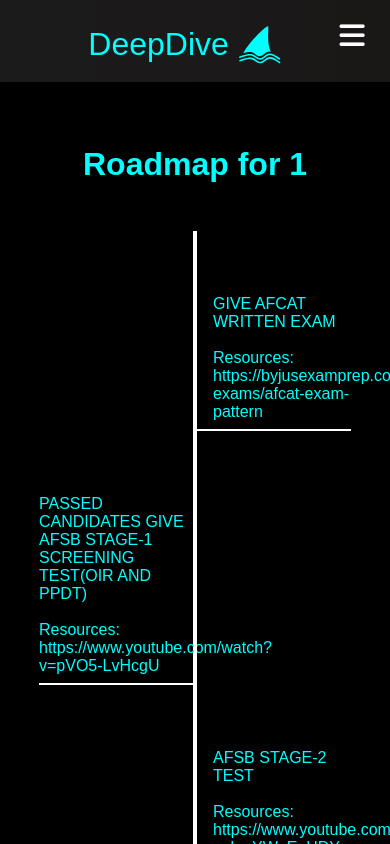
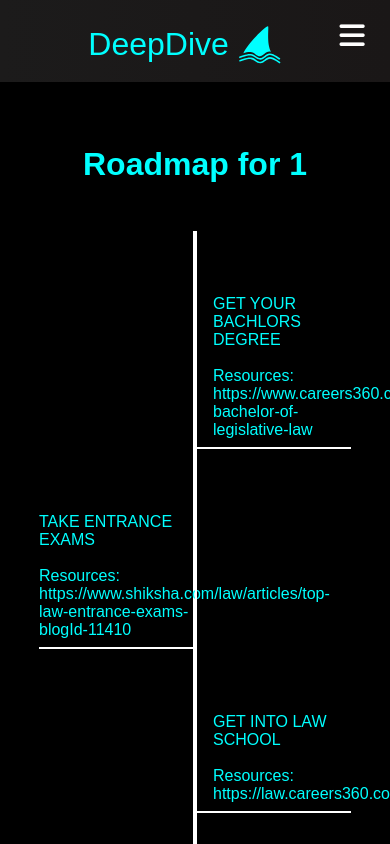
Before and after one commit to PiyushWadhawan/Deep-Dive, a React (Create React App) app: page /roadmap/1/1 in a window 390 px wide. Shown: the top 844 px of the page. Built offline with nearby package versions, Linux system fonts and the light colour scheme.

Commit message:
Updated Roadmaps and responsiveness

```diff
--- a/src/components/explore-page-contianer/RoadMapContainer.js
+++ b/src/components/explore-page-contianer/RoadMapContainer.js
@@ -11,7 +11,7 @@
         <div className='container2'>
             <h4 style={{"fontWeight": "normal"}}>{point}</h4>
             <br></br>
-            <p>Resources: {resources}</p>
+            {resources ? <p>Resources: {resources}</p>: " "}
         </div>
 
     </div>
--- a/src/components/test-page-components/style.css
+++ b/src/components/test-page-components/style.css
@@ -109,6 +109,20 @@
     margin: 0 1rem;
 }
 
+.t-btn {
+    display: flex;
+    align-items: center;
+    justify-content: center;
+}
+
+@media screen and (max-width: 600px) {
+
+    .bigbox {
+        width: 98%;
+    }
+
+}
+
 /* resultjs file */
 
 .maindiv{
--- a/src/data/Roadmap/RoadMap.json
+++ b/src/data/Roadmap/RoadMap.json
@@ -1,4 +1,70 @@
 [
+	[
+        {
+            "point": "LEARN A DEGREE IN FINANCIAL FIELD",
+			"resources": "https://collegedunia.com/courses/bachelor-of-business-administration-bba"
+        },
+        {
+            "point": "ACQUIRE KNOWLEDGE OF FINANCIAL MARKETS",
+			"resources": "https://zerodha.com/varsity/"
+        },
+        {
+            "point": "EXPLORE DIFFERENT INVESTMENT FIELDS",
+			"resources": "https://zerodha.com/varsity/"
+        },
+
+        {
+            "point": "LOOK FOR INTERNSHIP OPPORTUNITIES"
+        },
+        {
+            "point": "BEGIN LOOKING FOR EMPLOYMENT OPPORTUNITIES"
+        }
+    ],
+	[
+        {
+            "point": "GET YOUR BACHLORS DEGREE",
+			"resources": "https://www.careers360.com/courses/llb-bachelor-of-legislative-law"
+        },
+        {
+            "point": "TAKE ENTRANCE EXAMS",
+			"resources": "https://www.shiksha.com/law/articles/top-law-entrance-exams-blogId-11410"
+        },
+        {
+            "point": "GET INTO LAW SCHOOL",
+			"resources": "https://law.careers360.com/colleges/ranking"
+        },
+        {
+            "point": "EARN YOUR LAW DEGREE"
+        },
+        {
+            "point": "PASS THE BAR EXAM",
+			"resources": "http://www.barcouncilofindia.org/"
+        }
+    ],
+	[
+        {
+            "point": "AFTER 12TH, ENROLL IN THE CA FOUNDATION COURSE",
+			"resources": "https://www.icai.org/post/foundation-course"
+        },
+        {
+            "point": "COMPLETE COURSE AND GIVE CA FOUNDATION EXAM"
+        },
+        {
+            "point": "ENROLL IN CA INTERMIDIATE COURSE AFTER CLEARING",
+			"resources": "https://www.icai.org/post/intermediate-course"
+        },
+        {
+            "point": "JOIN 3 OF ARTICLE TRAINING AFTER CLEARING CA INTERMIDIATE COURSE",
+			"resources": "https://www.charteredclub.com/articleship-registration/#:~:text=As%20a%20part%20of%20the,training%20under%20a%20Chartered%20Accountant.&text=Out%20of%20these%203%20years,a%20Chartered%20Accountant%20in%20practice."
+        },
+        {
+            "point": "ENROLL IN CA FINAL COUSEE",
+			"resources": "https://www.icai.org/post/final-course-new-scheme-of-education-and-training"
+        },
+        {
+            "point": "CLEAR ARTICLESHIP AND PASS CA FINAL EXAMS"
+        }
+    ],
 	[
 		{
 			"point": "GIVE NDA WRITTEN EXAM",
```
Also changed, not shown: src/data/Explore/Jobs.json (+25 -4 lines).
